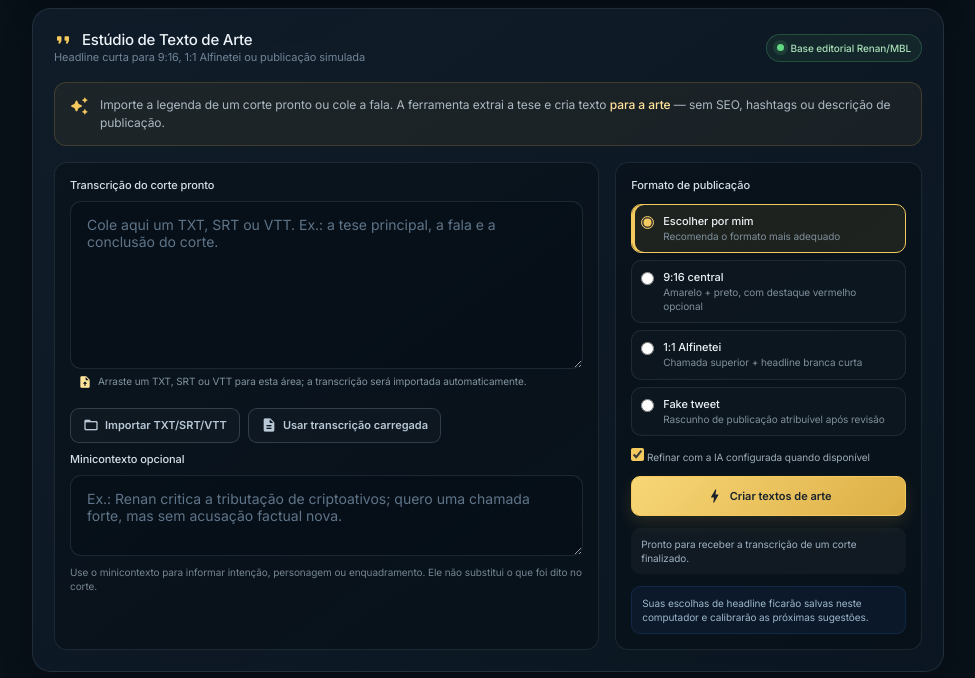
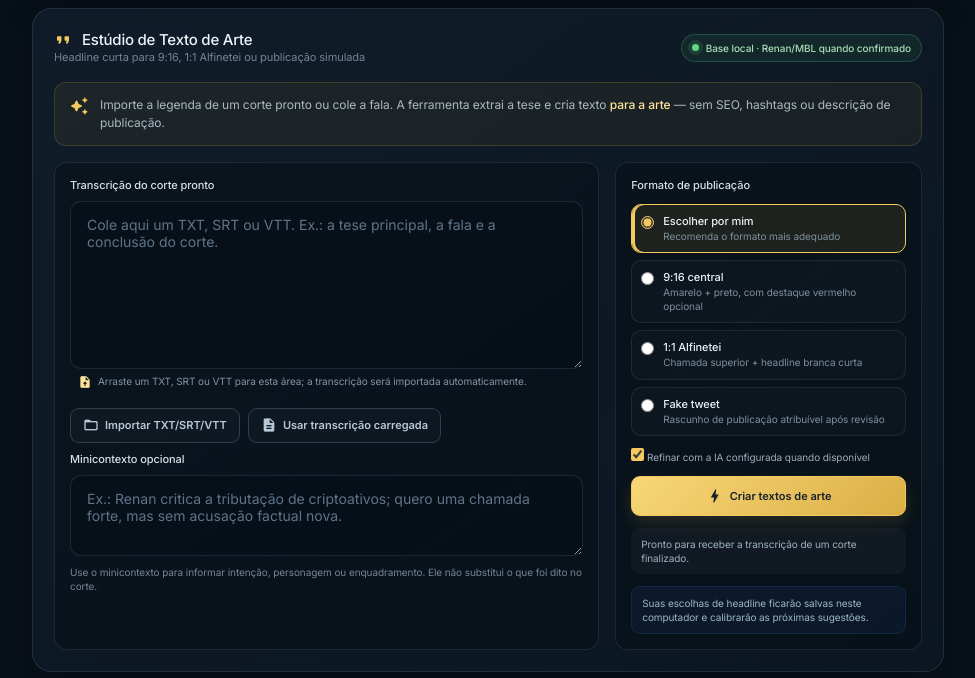
Before and after one commit to SAGIEV007/furia-clips, a Flask app: page / in a window 1280 px wide. Shown: the part 1304-1982 px from the top of the page, without its empty margins (302-1277 px from the left). Run offline with Flask 3, Linux system fonts and the light colour scheme; data comes from the database, SQL or seed files in the repository; data that the repository does not hold is empty; some libraries are stand-ins or nearby versions.

Commit message:
fix: clarify conditional editorial profile

```diff
--- a/templates/index.html
+++ b/templates/index.html
@@ -426,7 +426,7 @@
                     <h3><span class="material-icons-round">format_quote</span> Estúdio de Texto de Arte</h3>
                     <p class="section-hint">Headline curta para 9:16, 1:1 Alfinetei ou publicação simulada</p>
                 </div>
-                <span class="studio-status-pill"><span class="status-dot online"></span> Base editorial Renan/MBL</span>
+                <span class="studio-status-pill"><span class="status-dot online"></span> Base local · Renan/MBL quando confirmado</span>
             </div>
             <div class="headline-studio-intro">
                 <span class="material-icons-round">auto_awesome</span>
```
